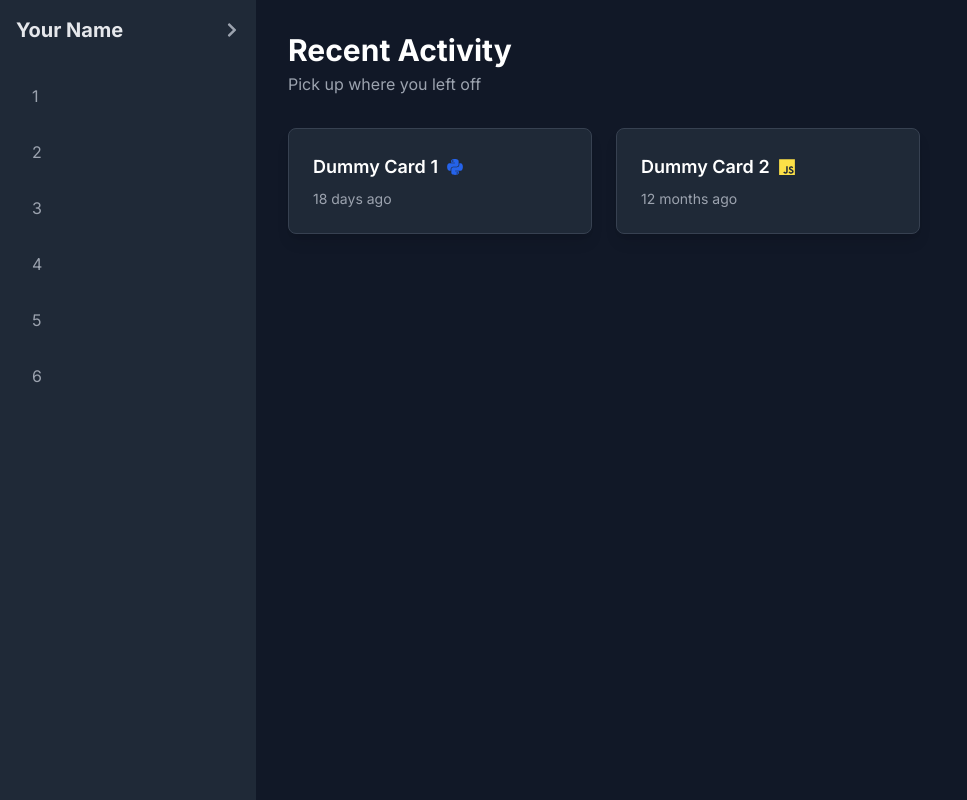
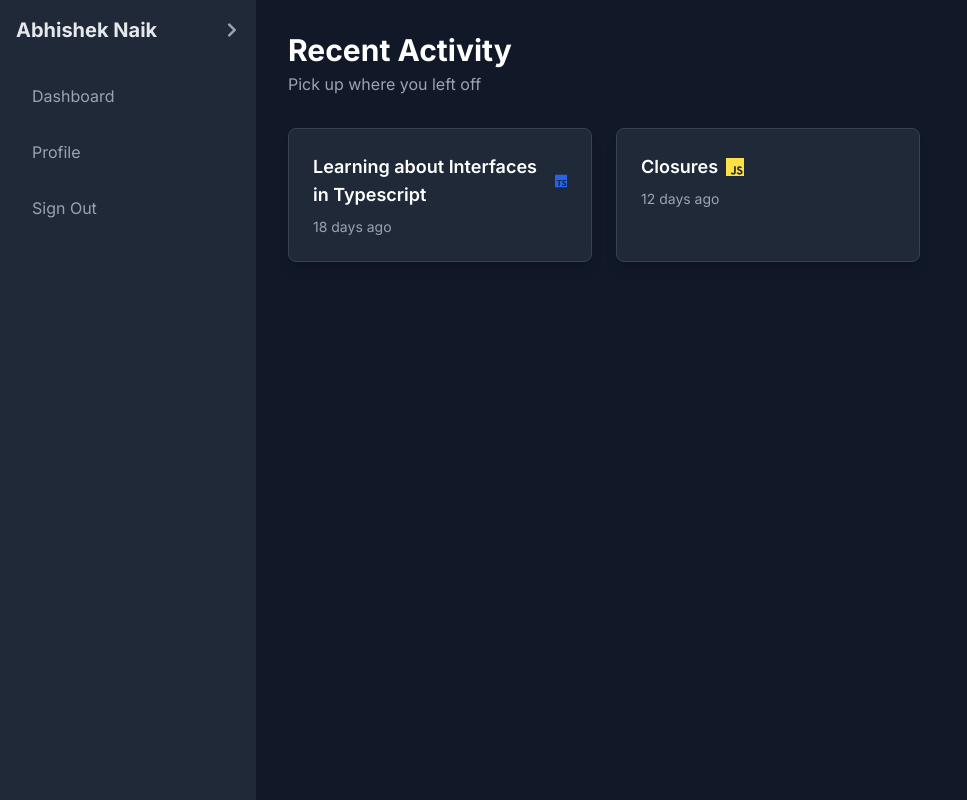
Before and after one commit to AbhishekNaik1112/Voz-, a Next.js app in the folder client/: page / in a window 1280 px wide. Shown: the whole page, without its empty margins (0-967 px from the left). Built offline with nearby package versions, Linux system fonts and the light colour scheme.

Commit message:
Add navigation in the sidebar section

```diff
--- a/client/app/components/Sidebar.tsx
+++ b/client/app/components/Sidebar.tsx
@@ -1,3 +1,4 @@
+import Link from "next/link";
 import React from "react";
 import { FaChevronRight } from "react-icons/fa";
 
@@ -5,22 +6,25 @@ const Sidebar: React.FC = () => {
   return (
     <div className="w-64 h-screen bg-gray-800 p-4 text-gray-200">
       <div className="flex items-center justify-between mb-8">
-        <span className="font-bold text-xl">Your Name</span>
+        <span className="font-bold text-xl">Abhishek Naik</span>
         <FaChevronRight className="cursor-pointer text-gray-400 hover:text-white transition-colors" />
       </div>
 
       <nav className="flex-1">
         <ul className="space-y-4">
-          {Array.from({ length: 6 }).map((_, index) => (
-            <li key={index}>
-              <a
-                href="#"
-                className="flex items-center space-x-2 text-gray-400 hover:scale-105 hover:text-white transition-colors px-4 py-2 rounded-md hover:bg-gray-900 "
-              >
-                <span>{index + 1}</span>
-              </a>
+          <Link href="/home-page" legacyBehavior>
+            <li className="flex items-center space-x-2 text-gray-400 hover:scale-105 hover:text-white transition-colors px-4 py-2 rounded-md hover:bg-gray-900 cursor-pointer">
+              <span>Dashboard</span>
             </li>
-          ))}
+          </Link>
+          <Link href="/profile-page" legacyBehavior>
+            <li className="flex items-center space-x-2 text-gray-400 hover:scale-105 hover:text-white transition-colors px-4 py-2 rounded-md hover:bg-gray-900 cursor-pointer">
+              <span>Profile</span>
+            </li>
+          </Link>
+          <li className="flex items-center space-x-2 text-gray-400 hover:scale-105 hover:text-white transition-colors px-4 py-2 rounded-md hover:bg-gray-900 cursor-pointer">
+            <span>Sign Out</span>
+          </li>
         </ul>
       </nav>
     </div>
--- a/client/app/home-page/[[...home-page]]/page.tsx
+++ b/client/app/home-page/[[...home-page]]/page.tsx
@@ -1,7 +1,7 @@
 "use client";
 import Sidebar from "@/app/components/Sidebar";
 import React from "react";
-import { FaHtml5, FaJs, FaPython, FaReact } from "react-icons/fa";
+import { SiJavascript, SiTypescript } from "react-icons/si";
 
 const MainContent: React.FC = () => {
   return (
@@ -13,21 +13,21 @@ const MainContent: React.FC = () => {
           <p className="text-gray-400 mt-1">Pick up where you left off</p>
         </header>
 
-        <section className="grid grid-cols-1 md:grid-cols-2 lg:grid-cols-3 gap-6">
+        <section className="grid grid-cols-1 md:grid-cols-2 lg:grid-cols-3 gap-6 cursor-pointer">
           <div className="bg-gray-800 p-6 rounded-lg shadow-lg border border-gray-700 hover:scale-105 transition duration-300">
             <h3 className="font-semibold text-lg flex items-center space-x-2 text-white">
-              <span>Dummy Card 1</span>
-              <FaPython className="text-blue-600" />
+              <span>Learning about Interfaces in Typescript</span>
+              <SiTypescript className="text-blue-600" />
             </h3>
             <p className="text-sm text-gray-400 mt-2">18 days ago</p>
           </div>
 
-          <div className="bg-gray-800 p-6 rounded-lg shadow-lg border border-gray-700 hover:scale-105 transition duration-300">
+          <div className="bg-gray-800 p-6 rounded-lg shadow-lg border border-gray-700 hover:scale-105 transition duration-300 cursor-pointer">
             <h3 className="font-semibold text-lg flex items-center space-x-2 text-white">
-              <span>Dummy Card 2</span>
-              <FaJs className="text-yellow-300" />
+              <span>Closures</span>
+              <SiJavascript className="text-yellow-300" />
             </h3>
-            <p className="text-sm text-gray-400 mt-2">12 months ago</p>
+            <p className="text-sm text-gray-400 mt-2">12 days ago</p>
           </div>
         </section>
       </main>
--- /dev/null
+++ b/client/app/profile-page/[[...profile-page]]/page.tsx
@@ -0,0 +1,45 @@
+"use client";
+import React from "react";
+import { FaEdit, FaUserCircle } from "react-icons/fa";
+import Sidebar from "@/app/components/Sidebar";
+
+const ProfilePage: React.FC = () => {
+  // Mock user data
+  const user = {
+    fullName: "Abhishek Naik",
+    email: "abishek.naik@kalvium.community",
+    bio: "Software engineer with a passion for creating dynamic and scalable applications. Enjoys working with modern web technologies and always eager to learn new things.",
+  };
+
+  return (
+    <div className="flex">
+      <Sidebar />
+      <main className="flex-1 p-8 bg-gray-900 h-screen overflow-y-auto text-gray-200">
+        <header className="mb-8 flex items-center justify-between">
+          <h1 className="text-3xl font-bold text-white">Your Profile</h1>
+          <button className="bg-gray-600 text-white px-4 py-2 rounded-md flex items-center space-x-2 hover:bg-gray-700 transition-colors">
+            <FaEdit />
+            <span>Edit</span>
+          </button>
+        </header>
+
+        <section className="bg-gray-800 p-6 rounded-lg shadow-lg border border-gray-700">
+          <div className="flex items-center space-x-4">
+            <FaUserCircle className="text-gray-400 text-6xl" />
+            <div>
+              <h2 className="text-2xl font-bold text-white">{user.fullName}</h2>
+              <p className="text-gray-400">{user.email}</p>
+            </div>
+          </div>
+        </section>
+
+        <section className="mt-8 bg-gray-800 p-6 rounded-lg shadow-lg border border-gray-700">
+          <h2 className="text-xl font-semibold text-white mb-4">About Me</h2>
+          <p className="text-gray-400">{user.bio}</p>
+        </section>
+      </main>
+    </div>
+  );
+};
+
+export default ProfilePage;
```
